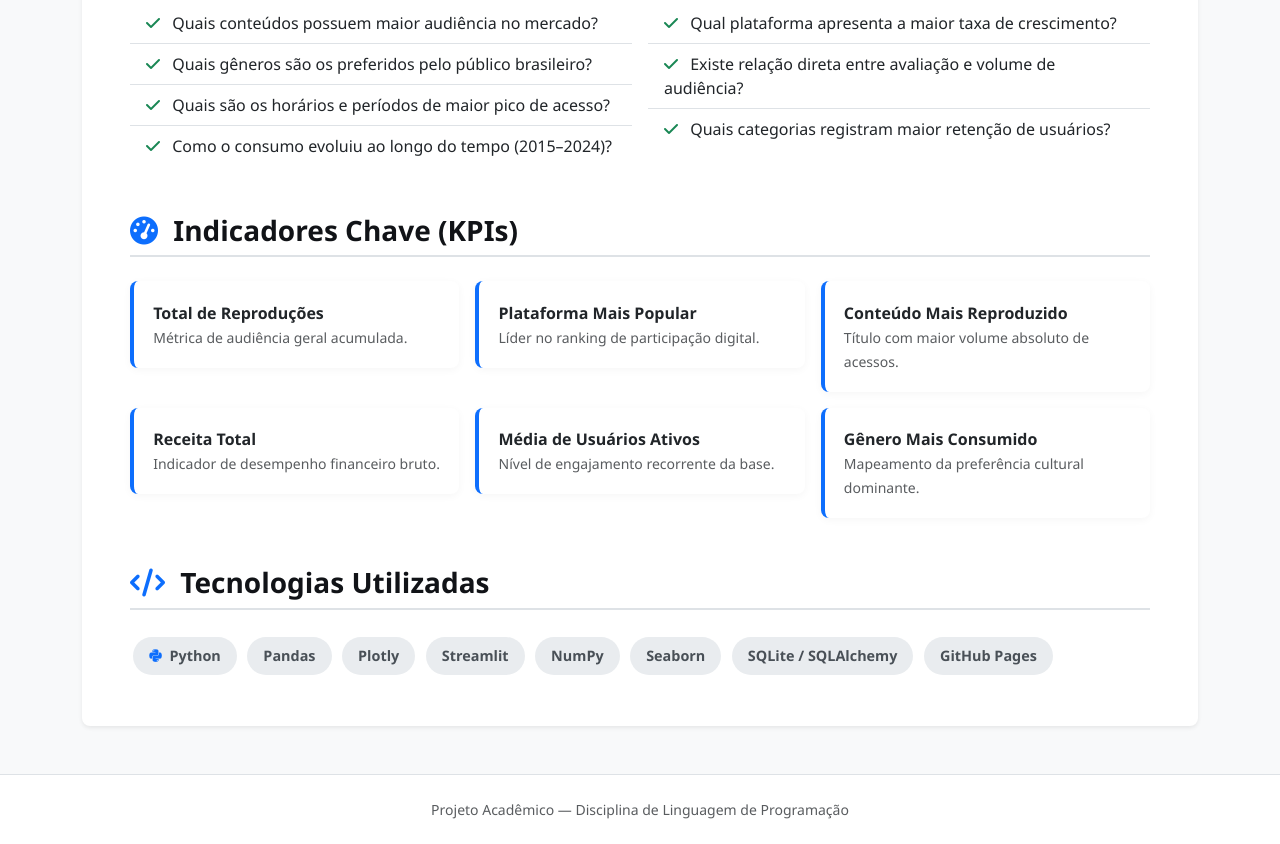
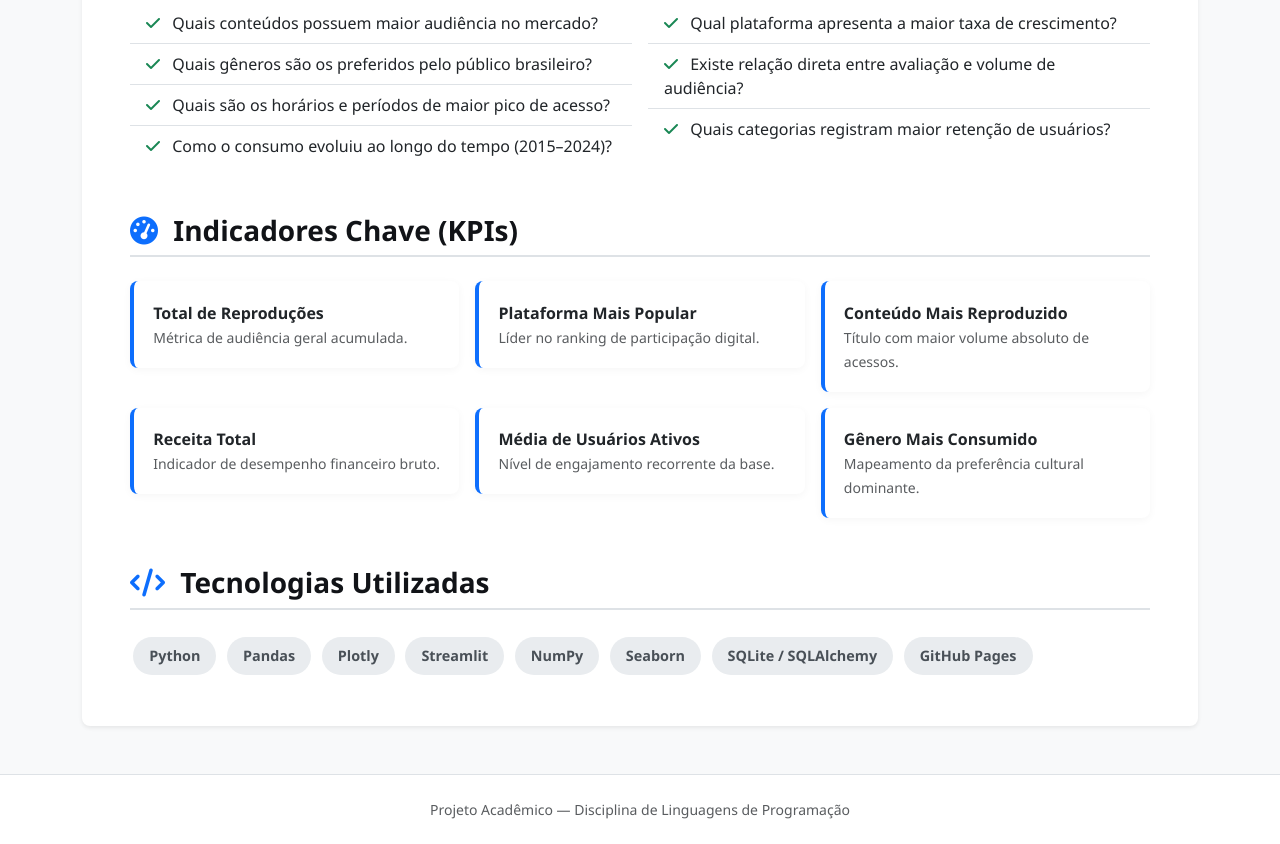
Before and after one commit to mfmalek/projeto-streaming, a plain HTML site: page index.html in a window 1280 px wide. Shown: the part 971-1815 px from the top of the page. Drawn offline with nearby package versions, Linux system fonts and the light colour scheme.

Commit message:
Improve index.html

```diff
--- a/index.html
+++ b/index.html
@@ -84,7 +84,7 @@
 
         <div class="hero text-center mb-4">
             <h1 class="display-5 fw-bold mb-3"><i class="fa-solid fa-film text-primary me-2"></i> Análise de Streaming de Música e Filmes</h1>
-            <p class="lead text-light opacity-75">Projeto G1 — Linguagem de Programação (Python)</p>
+            <p class="lead text-light opacity-75">Projeto G1 — Linguagens de Programação (Python)</p>
             <span class="badge bg-primary px-3 py-2 rounded-pill fs-6 mb-2">Tema 21</span>
             <p class="small mt-2 mb-0">
                 <strong>Professor:</strong> Alexandre Neves Louzada &nbsp;|&nbsp;
@@ -196,7 +196,7 @@
 
             <h3 id="tecnologias" class="section-header mt-5"><i class="fa-solid fa-code text-primary me-2"></i> Tecnologias Utilizadas</h3>
             <div>
-                <span class="badge-tech"><i class="fa-brands fa-python text-primary me-1"></i> Python</span>
+                <span class="badge-tech"></i> Python</span>
                 <span class="badge-tech">Pandas</span>
                 <span class="badge-tech">Plotly</span>
                 <span class="badge-tech">Streamlit</span>
@@ -211,7 +211,7 @@
     </div>
 
     <footer class="text-center py-4 text-muted small border-top bg-white">
-        Projeto Acadêmico — Disciplina de Linguagem de Programação
+        Projeto Acadêmico — Disciplina de Linguagens de Programação
     </footer>
 
 </body>
```
